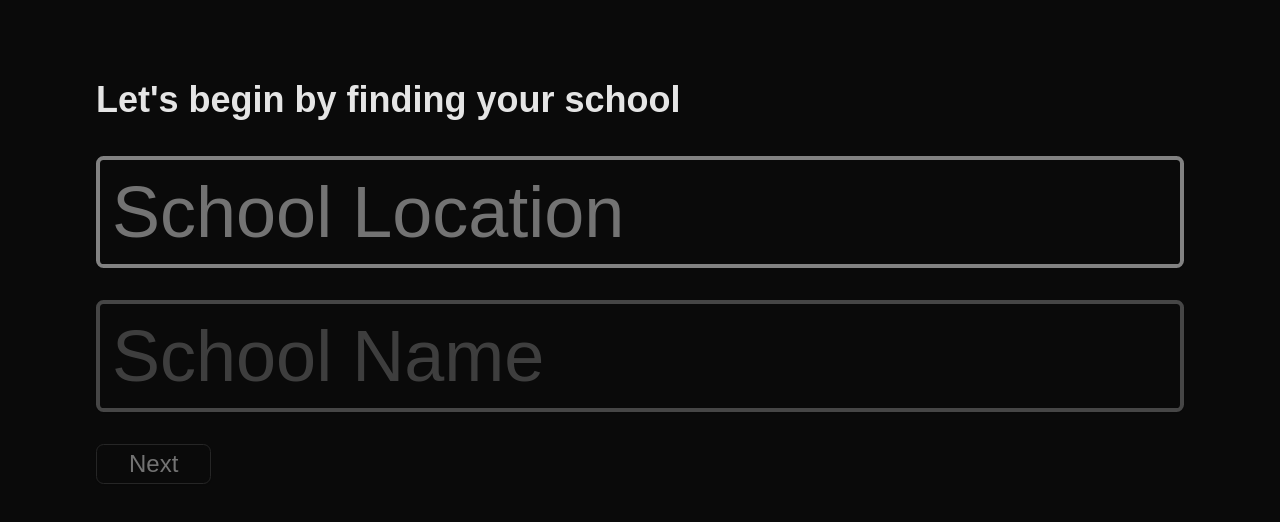
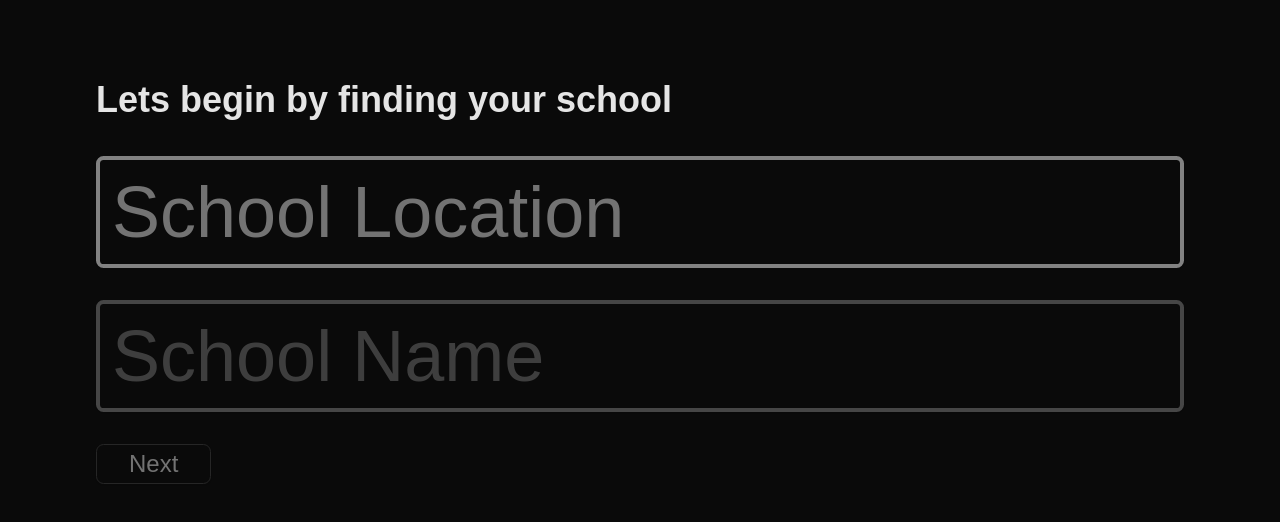
Before and after one commit to johnjohnpenafiel/Wealtool, a Next.js app in the folder client/: page /form in a window 1280 px wide. Shown: the top 522 px of the page. Built offline with nearby package versions, Linux system fonts and the light colour scheme; no server answers.

Commit message:
fix eslint bug

```diff
--- a/client/app/form/page.tsx
+++ b/client/app/form/page.tsx
@@ -4,7 +4,7 @@ const page = () => {
   return (
     <div className="flex flex-col items-center justify-center h-screen py-10">
       <h1 className="w-full text-2xl md:text-4xl font-bold px-10 md:px-24 pt-10 pb-3 dark:text-neutral-200 text-neutral-800">
-        Let's begin by finding your school
+        Lets begin by finding your school
       </h1>
       <SchoolForm />
     </div>
```
